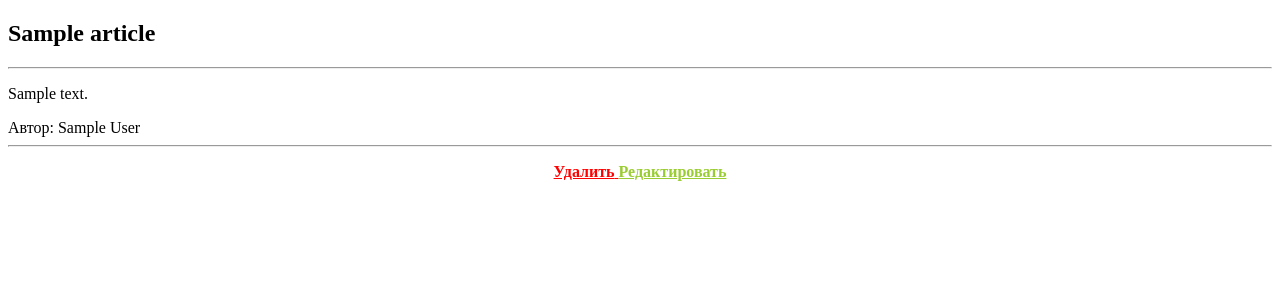
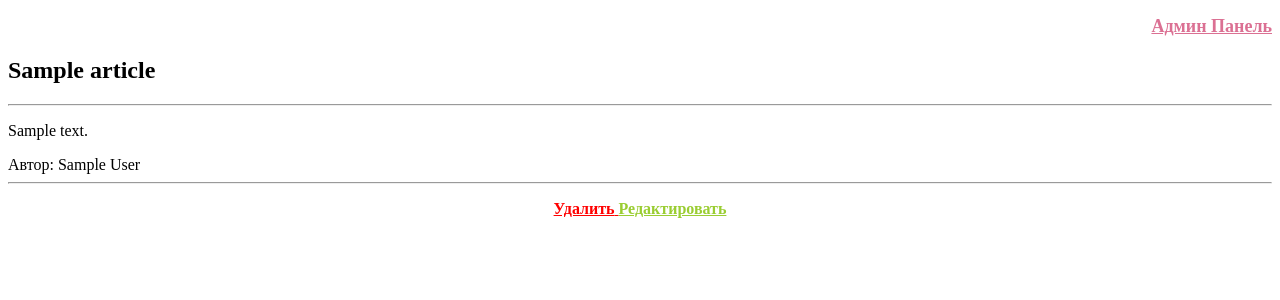
Before and after one commit to newsmilestv/ADMIN_PANEL, a PHP site: template App/View/templates/admin/article.php in a window 1280 px wide. Shown: the top 300 px of the page. Run offline with PHP 8.4, Linux system fonts and the light colour scheme; the template is opened without the code that fills it: most values are stand-ins (such as "Sample title", 1, 10 or a date in 2020).

Commit message:
Add little changes in App/View/templates/admin/article:

```diff
--- a/App/View/templates/admin/article.php
+++ b/App/View/templates/admin/article.php
@@ -1,23 +1,30 @@
 <!DOCTYPE html>
 <html lang="en">
+
 <head>
     <meta charset="UTF-8">
     <meta http-equiv="X-UA-Compatible" content="IE=edge">
     <meta name="viewport" content="width=device-width, initial-scale=1.0">
     <title>ARTICLE</title>
 </head>
+
 <body>
+    <p align="right">
+        <a href="./?ctrl=Admin" style="font-weight: bold; font-size: large; color: palevioletred">
+            Админ Панель
+        </a>
+    </p>
 
     <h2><?= $article->title; ?></h2>
     <hr>
     <p><?= $article->content; ?></p>
 
     <?php
-        if (!empty($article->author)) {
-            echo 'Автор: ' . $article->author;
-        } else {
-            echo 'Автор: Без Автора!!!';
-        }
+    if (!empty($article->author)) {
+        echo 'Автор: ' . $article->author;
+    } else {
+        echo 'Автор: Без Автора!!!';
+    }
     ?>
     <hr>
 
@@ -30,4 +37,5 @@
         </a>
     </p>
 </body>
+
 </html>
```
